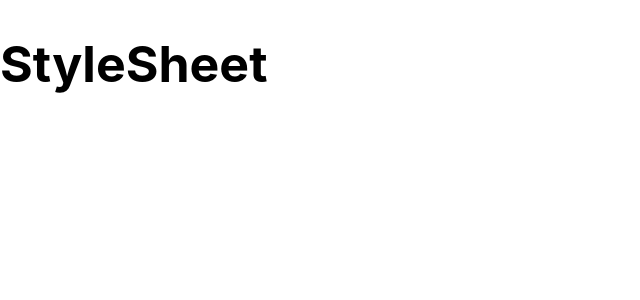
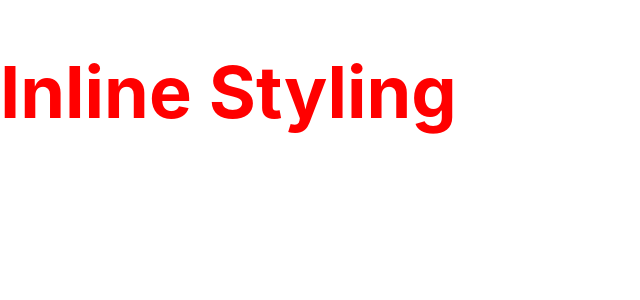
Before and after one commit to madhavi-anneboina/myapp, a React (Create React App) app: page / in a window 1280 px wide. Shown: the top 300 px of the page, without its empty margins (0-640 px from the left). Built offline with nearby package versions, Linux system fonts and the light colour scheme.

Commit message:
inlineStyling added

```diff
--- a/src/App.js
+++ b/src/App.js
@@ -10,6 +10,7 @@
 import UserGreeting from './components/UserGreeting';
 import NameList from './components/NameList';
 import StyleSheet from './components/StyleSheet';
+import Inline from './components/Inline';
 
 
 
@@ -31,7 +32,8 @@
        <ParentComponent /> */}
        {/* <UserGreeting /> */}
        {/* <NameList /> */}
-       <StyleSheet  primary = {false}/>
+       {/* <StyleSheet  primary = {false}/> */}
+       <Inline />
     </div>
   );
 }
--- /dev/null
+++ b/src/components/Inline.js
@@ -0,0 +1,17 @@
+import React from 'react'
+
+const Inline = () => {
+    const heading = {
+        fontSize:'72px',
+        color :'red'
+
+
+    }
+  return (
+    <div>
+        <h1 style={heading}>Inline Styling</h1>
+    </div>
+  )
+}
+
+export default Inline
```
